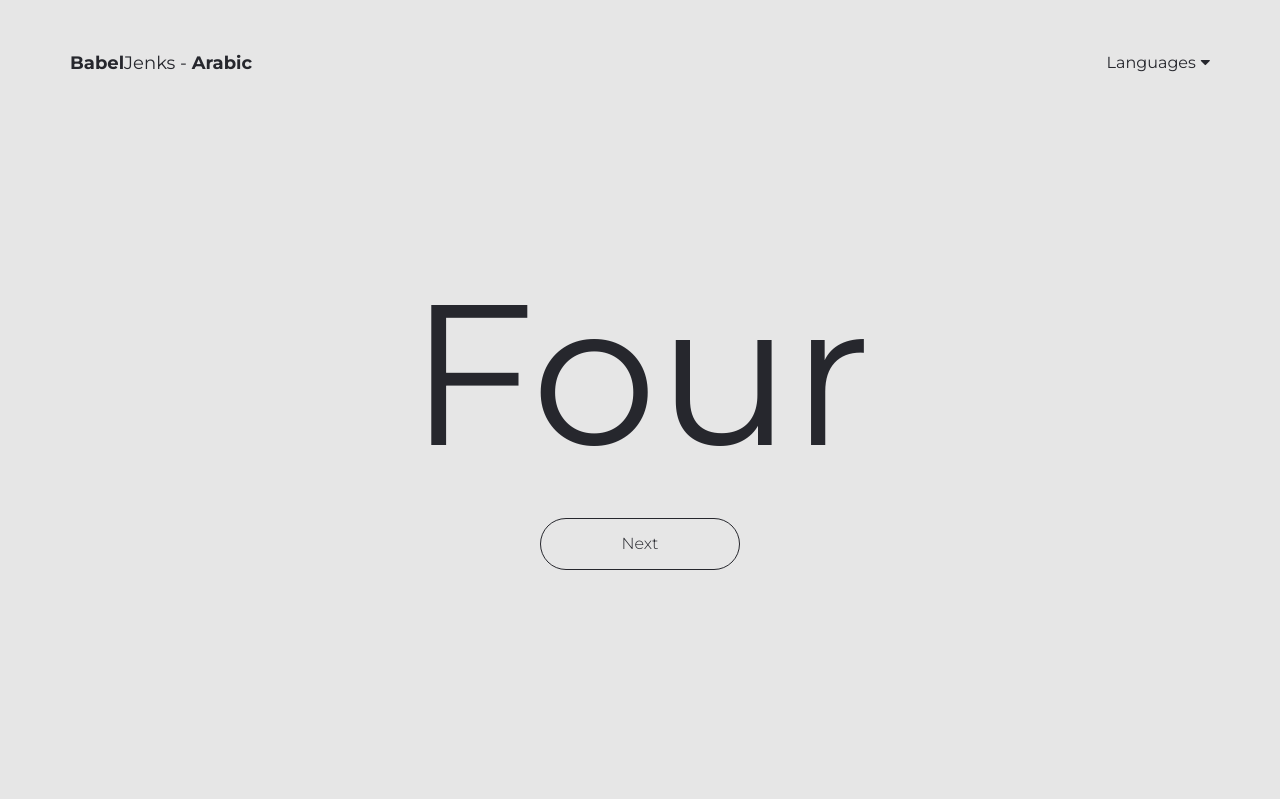
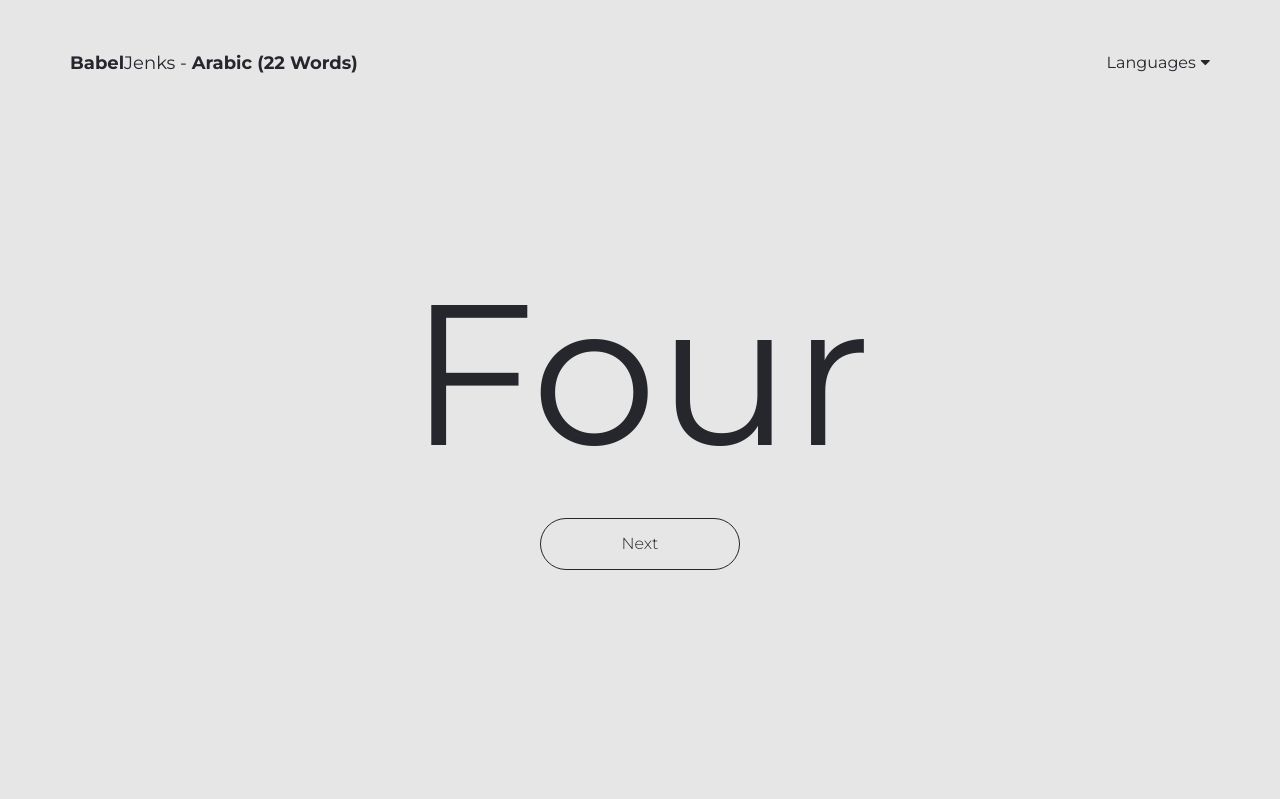
Before and after one commit to boogiespook/babeljenks, a PHP site: page /index.php in a window 1280 px wide. Shown: the top 799 px of the page. Run offline with PHP 8.4, Linux system fonts and the light colour scheme; some libraries are stand-ins or nearby versions.

Commit message:
Words count added

```diff
--- a/index.php
+++ b/index.php
@@ -56,14 +56,14 @@ if( isset($_REQUEST['lang']) )
 
 foreach ($GLOBALS['json']['language'] as $lang) {
 		if($lang['code'] == $langCode)	{
-			echo $lang['name'];
+			echo $lang['name'] . ' (' . count($lang['englishWords']) . ' Words)';
 		}
 	}
 }
 
 function putJsonLanguage() {
 foreach ($GLOBALS['json']['language'] as $lang) {
-	print '<li><a href="index.php?lang=' . $lang['code'] . '">' . $lang['name'] . '</a></li>';
+	print '<li><a href="index.php?lang=' . $lang['code'] . '">' . $lang['name'] . ' (' . count($lang['englishWords']) .  ' Words)</a></li>';
 	}
 }
 
@@ -119,7 +119,7 @@ echo '<button class="button" type="button" data-hover="' . ucfirst($lang['transl
         <div class="hero-content">
             <div class="hero-text">
                 <?php putWord(); ?>
-               <br> <a href="javascript:location.reload();" class="btn btn-border">Next</a>
+                <a href="javascript:location.reload();" class="btn btn-border">Next</a>
             </div><!-- /.hero-text -->
         </div><!-- /.hero-content -->
     </div><!-- /.hero -->
```
